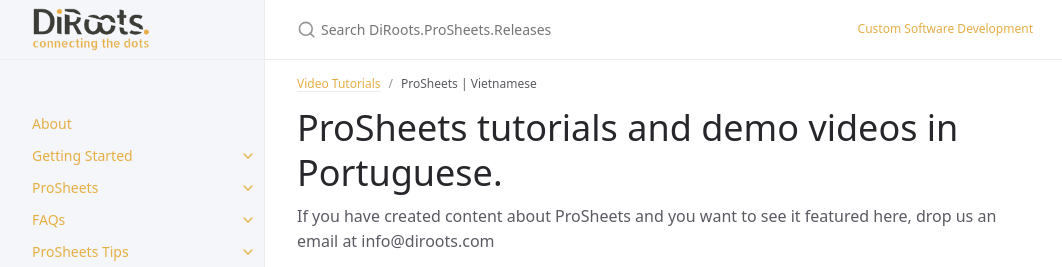
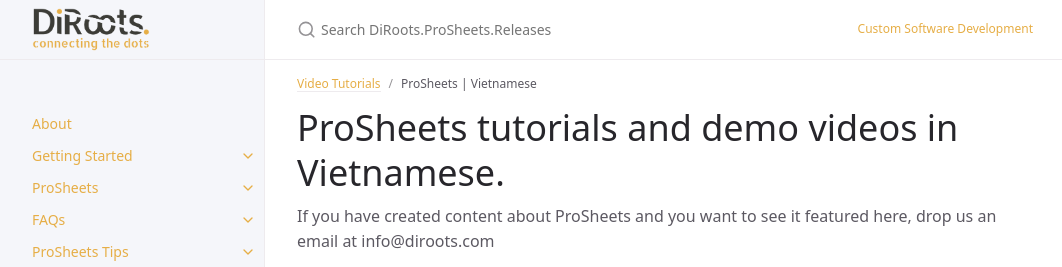
Before and after one commit to DiRoots-Limited/DiRoots.ProSheets.Releases, a Jekyll site: the page built from docs/Vietnamese-tutorials.md, in a window 1280 px wide, cut to the strip 0-267 px from the top of the page. Shown: the whole strip, without its empty margins (107-1169 px from the left). Built offline with Jekyll 4.4.1, drawn with Linux system fonts in a browser that asks for light colours.

```diff
--- a/docs/Vietnamese-tutorials.md
+++ b/docs/Vietnamese-tutorials.md
@@ -5,7 +5,7 @@ parent: Video Tutorials
 nav_order: 5
 ---
 
-# ProSheets tutorials and demo videos in Portuguese.
+# ProSheets tutorials and demo videos in Vietnamese.
 If you have created content about ProSheets and you want to see it featured here, drop us an email at info@diroots.com
 {: .no_toc }
 
```
Also changed, not shown: docs/ui-components/Create-tab.md (+1 -1 lines).
